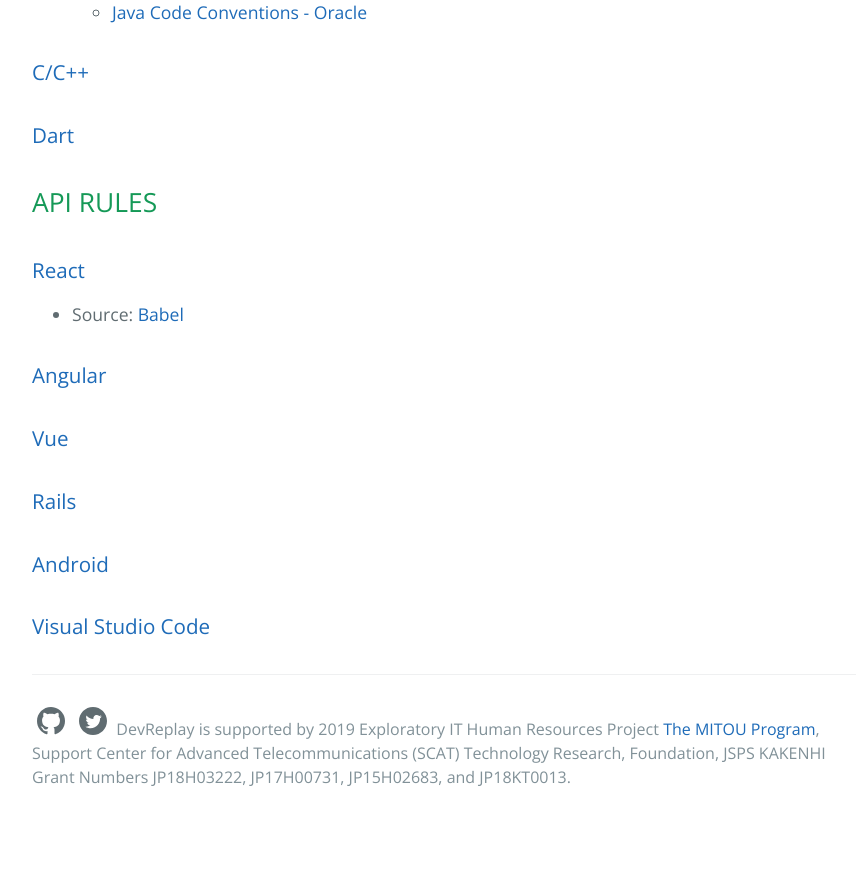
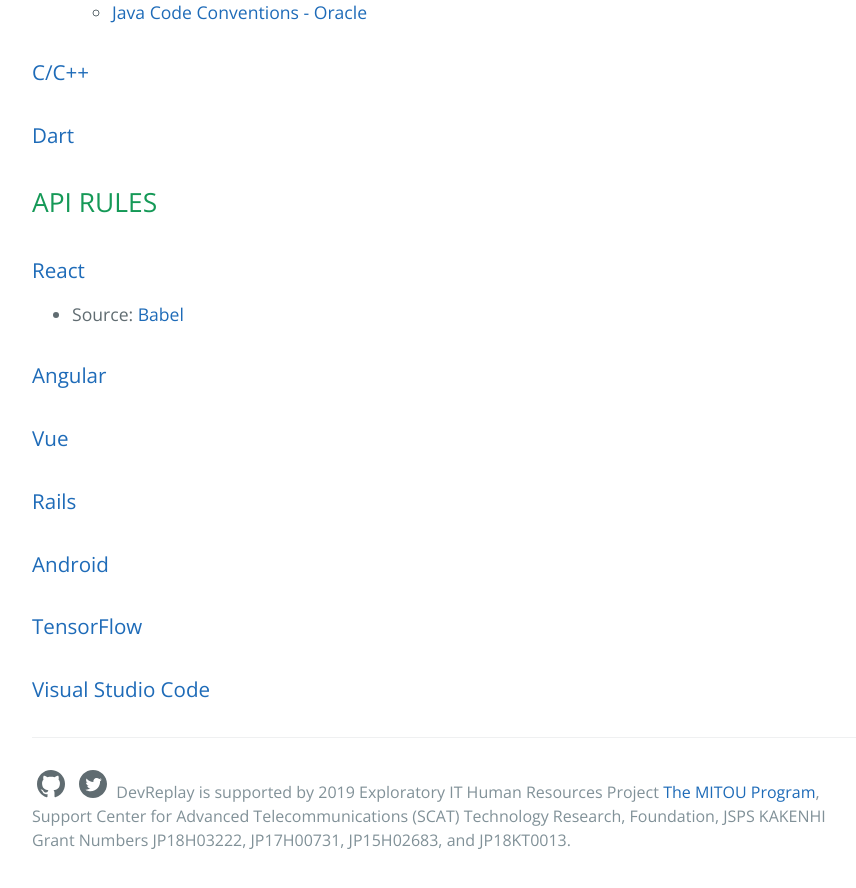
Before and after one commit to devreplay/devreplay.github.io, a Jekyll site: the page built from rules.md, in a window 1280 px wide and 900 px high, scrolled down 1218 px. Shown: the top 888 px of the window, without its empty margins (192-1048 px from the left). Built offline with Jekyll 4.4.1, drawn with Linux system fonts in a browser that asks for light colours; before the commit the page ends 2055 px from its top, so only the background shows below that.

Commit message:
add tensorflow

```diff
--- a/rules.md
+++ b/rules.md
@@ -54,4 +54,6 @@ If you have any experienced rules, please submit a pull request for sharing your
 
 ### [Android](https://github.com/devreplay/devreplay/blob/master/src/rules/android.ts)
 
+### [TensorFlow](https://github.com/devreplay/devreplay/blob/master/src/rules/tensorflow.ts)
+
 ### [Visual Studio Code](https://github.com/devreplay/devreplay/blob/master/src/rules/vscode.ts)
```
